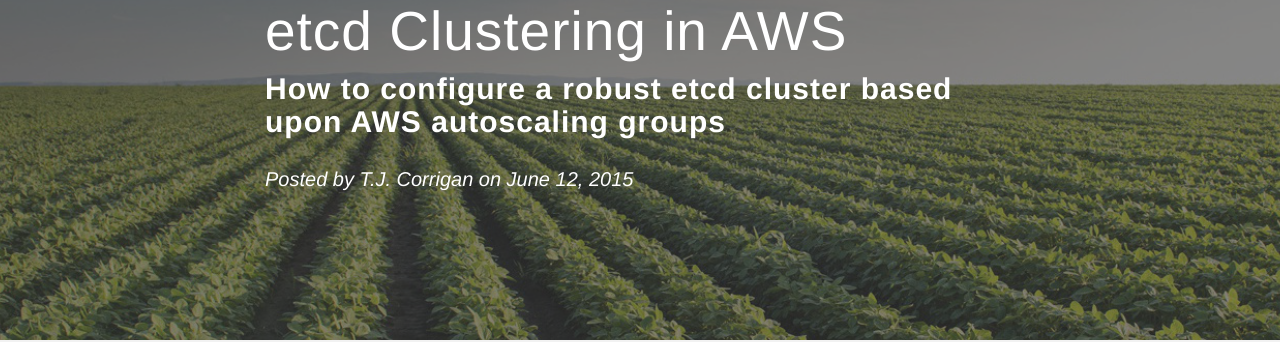
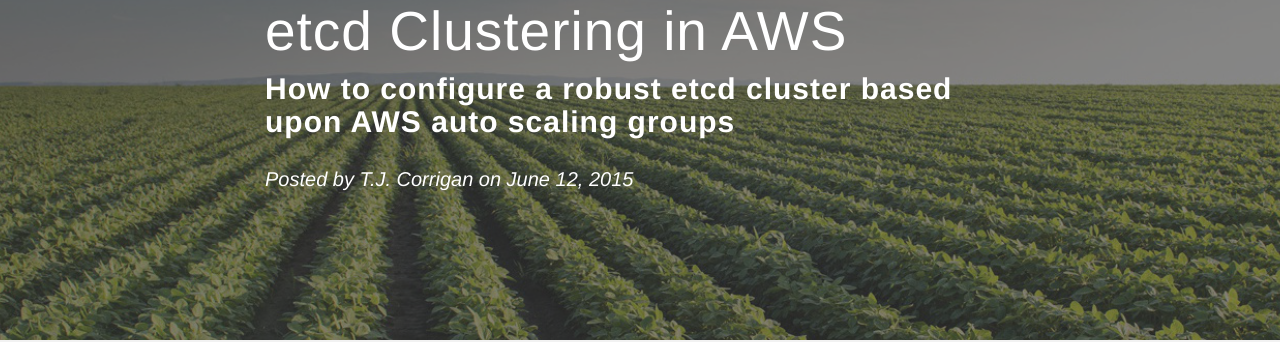
Before and after one commit to timwilliate/engineering-blog, a Jekyll site: the page built from _posts/2015-06-12-etcd-clustering.md, in a window 1280 px wide and 900 px high. Shown: the part 169-511 px from the top of the window. Built offline with Jekyll 4.4.1, drawn with Linux system fonts in a browser that asks for light colours; nearby versions of some CDN libraries; some web fonts are replaced; Markdown is read by kramdown in place of the engine named in the settings.

Commit message:
Update 2015-06-12-etcd-clustering.md

```diff
--- a/_posts/2015-06-12-etcd-clustering.md
+++ b/_posts/2015-06-12-etcd-clustering.md
@@ -1,7 +1,7 @@
 ---
 layout: post
 title: "etcd Clustering in AWS"
-subtitle: "How to configure a robust etcd cluster based upon AWS autoscaling groups"
+subtitle: "How to configure a robust etcd cluster based upon AWS auto scaling groups"
 header-img: "img/mon-field_rows.jpg"
 author: "T.J. Corrigan"
 tags: [aws, distributed systems, coreos]
```
